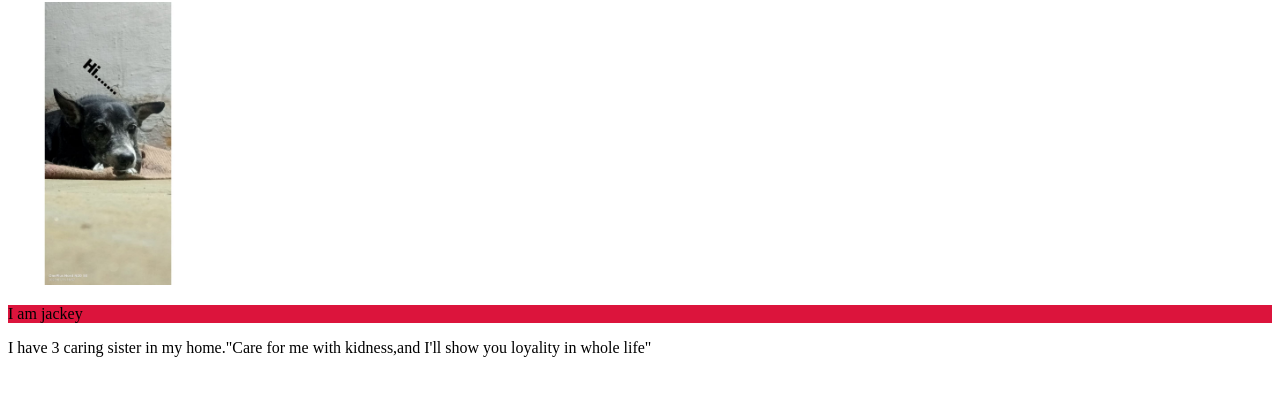
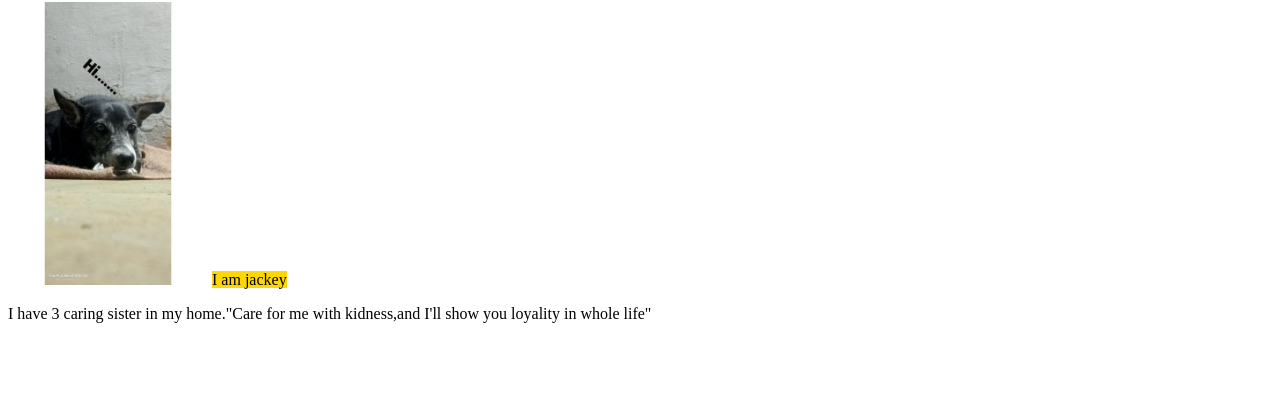
Before and after one commit to habibaarthi/1html, a plain HTML site: page index.html in a window 1280 px wide. Shown: the part 78-474 px from the top of the page. Drawn offline with Linux system fonts and the light colour scheme.

Commit message:
3 commit

```diff
--- a/index.html
+++ b/index.html
@@ -8,7 +8,7 @@
 <body>
     <h1>WELCOME</h1>
     <img width="200px" src="jackey.jpeg" alt="">
-    <p style="background-color:crimson;"> I am jackey </p>
+    <span style="background-color: gold;"> I am jackey</span>
     <p> I have 3 caring sister in my home."Care for me with kidness,and I'll show you loyality in whole life"</p>
 
 </body>
```
